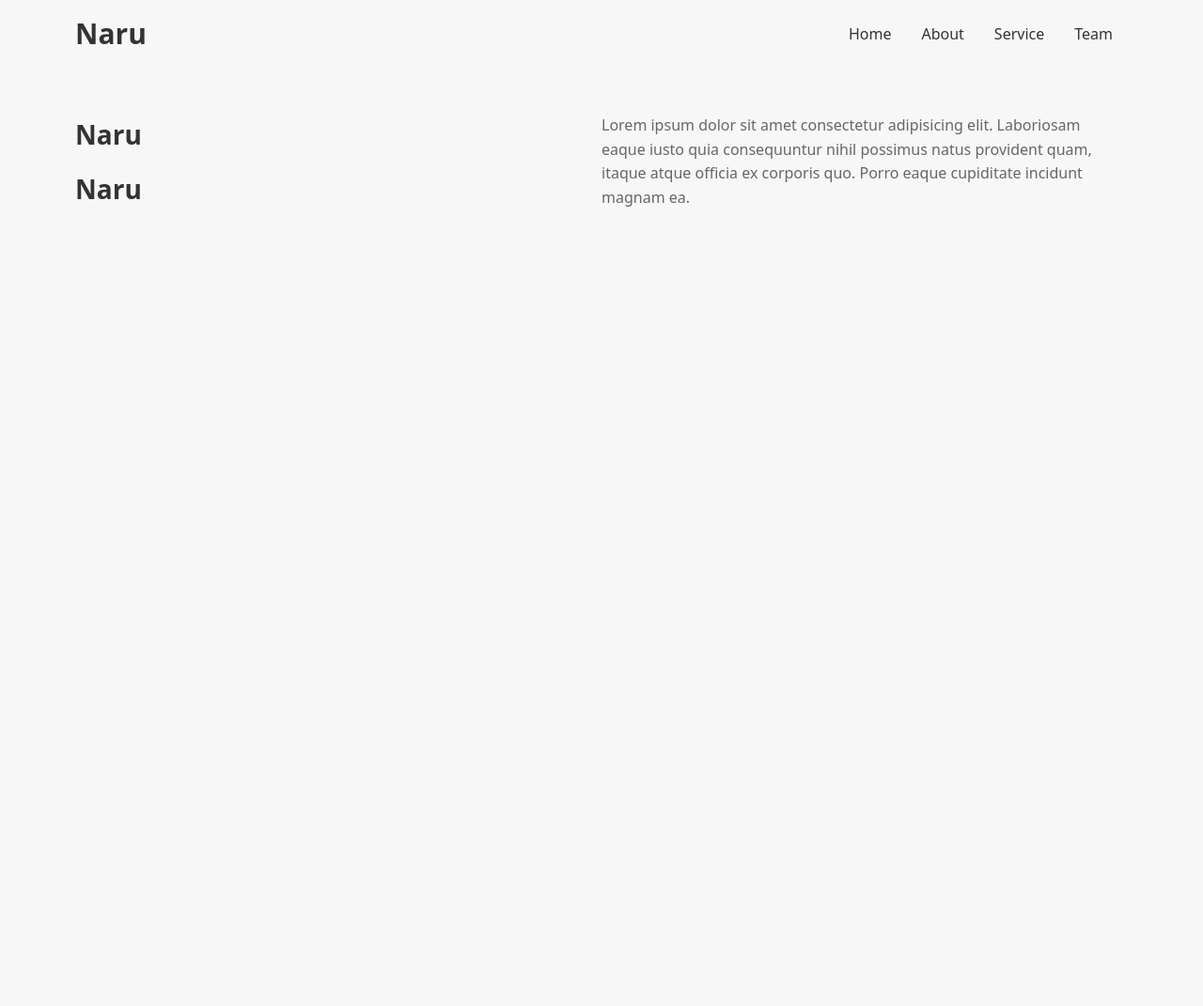
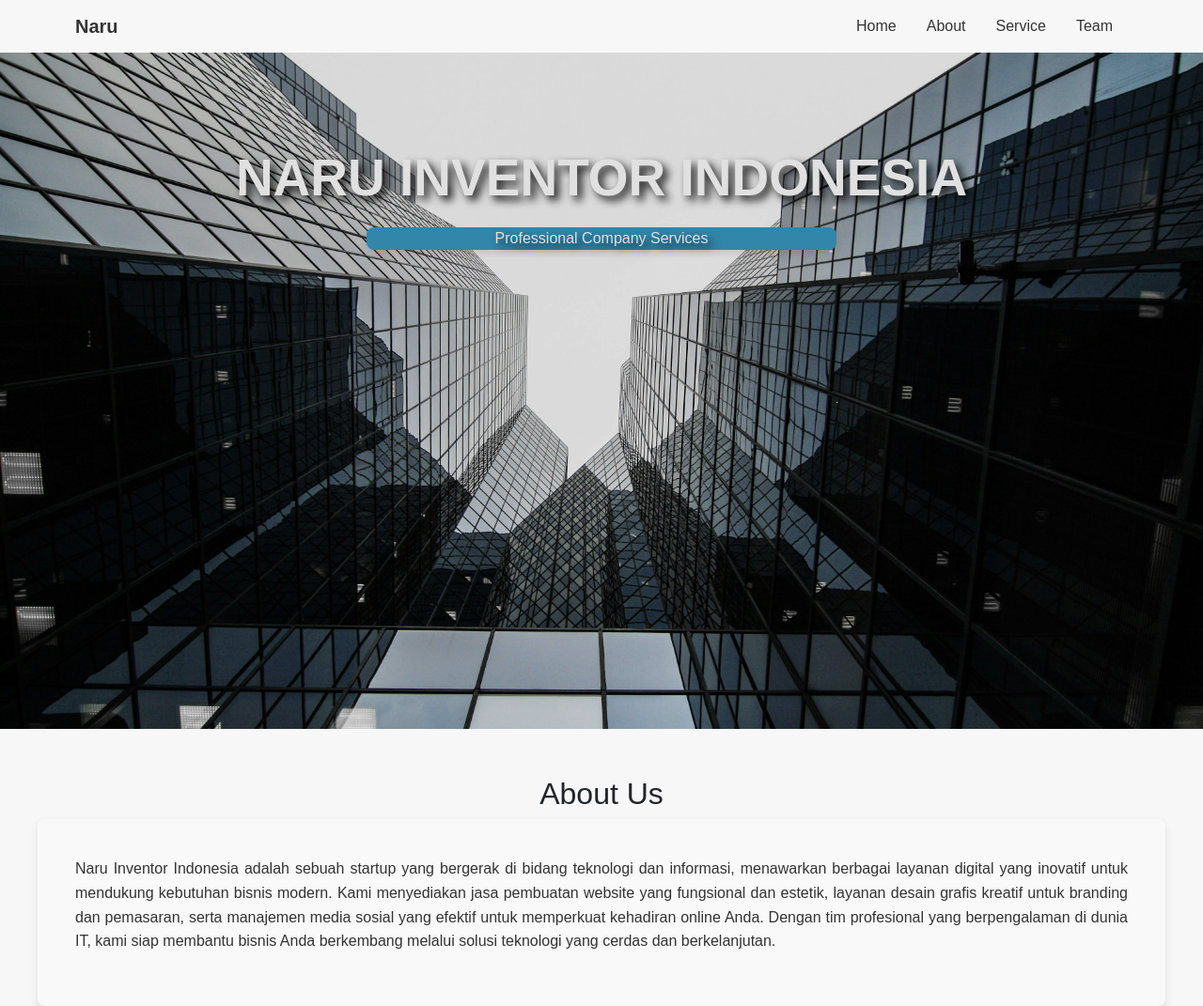
Before and after one commit to MochRizalHrd/naru_comp_profile, a plain HTML site: page index.html in a window 1280 px wide. Shown: the whole page at 94% size. Before the commit the page ends 800 px from the top, so only its background shows below. Drawn offline with nearby package versions, Linux system fonts and the light colour scheme.

Commit message:
update project home dan about

```diff
--- a/assets/css/style.css
+++ b/assets/css/style.css
@@ -2,6 +2,7 @@ body {
   margin: 0;
   padding: 0;
   background-color: #f7f7f8;
+  font-family: Arial, sans-serif;
 }
 
 .navbar {
@@ -16,7 +17,7 @@ body {
 .navbar .navbar-brand {
   color: #333333 !important;
   font-weight: 650;
-  font-size: 30px;
+  font-size: 20px;
 }
 
 .navbar .nav-link {
@@ -28,24 +29,83 @@ body {
   color: #3795bd !important;
 }
 
+/* bagian home */
+
 .konten-satu-text {
-  margin-top: 50px;
-  margin-left: 80px;
-  margin-right: 80px;
-  display: flex; /* Menggunakan flexbox */
-  justify-content: space-between; /* Mengatur jarak antara elemen */
-  align-items: center; /* Menyelaraskan secara vertikal */
+  height: 90vh; /* Tinggi penuh layar */
+  background-image: url("../img/gedung1.jpg"); /* Set background image */
+  background-size: cover; /* Agar gambar menutupi seluruh area */
+  background-position: center; /* Pusatkan gambar */
+  position: relative; /* Memastikan overlay ditempatkan dengan benar */
+  padding: 100px 80px;
+}
+
+.konten-satu-text::before {
+  content: "";
+  position: absolute;
+  top: 0;
+  left: 0;
+  right: 0;
+  bottom: 0;
+  background: rgba(
+    0.2,
+    0.2,
+    0.2,
+    0.1
+  ); /* Overlay gelap dengan transparansi lebih tinggi */
+  z-index: 1; /* Lapisan ini di bawah teks */
+}
+
+.konten-satu-text .text-content {
+  position: relative; /* Menempatkan konten di atas overlay */
+  z-index: 2;
+  padding: 20px; /* Tambahkan padding untuk teks */
 }
 
 .text-1 {
-  font-size: 28px;
-  font-weight: bold;
-  color: #333333;
+  font-size: 55px;
+  font-weight: bold; /* Mengubah ke bold untuk menonjolkan teks */
+  text-transform: uppercase;
+  margin-bottom: 20px;
+  color: #ffffff; /* Warna teks putih */
+  text-shadow: 5px 5px 10px rgba(0, 0, 0, 0.8); /* Bayangan teks yang lebih kuat */
+  text-align: center;
+}
+
+.text-1 p {
+  margin: 0;
+  line-height: 1.2;
+  color: #f9f9f9; /* Warna teks putih */
+  text-shadow: 5px 5px 10px rgba(0, 0, 0, 0.9); /* Bayangan teks yang lebih kuat */
+  font-weight: bold; /* Menambahkan ketebalan pada teks */
 }
 
 .text-2 {
-  font-size: 16px;
-  color: #666666;
-  line-height: 1.6;
-  width: 50%; /* Atur lebar untuk menyesuaikan layout */
+  color: #f9f9f9; /* Warna teks putih */
+  text-shadow: 5px 5px 10px rgba(0, 0, 0, 0.8); /* Bayangan teks yang lebih kuat */
+  text-align: center;
+  background-color: #3795bd;
+  border-radius: 8px;
+  box-shadow: 0px 4px 8px rgba(0, 0, 0, 0.1); /* Memberikan efek bayangan halus di sekitar kotak teks */
+  max-width: 500px; /* Membatasi lebar maksimum agar teks tidak terlalu melebar */
+  margin: 0 auto; /* Mengatur teks agar berada di tengah halaman secara horizontal */
 }
+
+/* bagian about */
+.about-judul {
+  margin-top: 50px;
+  text-align: center;
+}
+
+.about-text {
+  font-size: 16px; /* Sedikit meningkatkan ukuran font untuk keterbacaan */
+  line-height: 1.6; /* Meningkatkan jarak antar baris untuk memberi ruang napas pada teks */
+  text-align: justify; /* Justifikasi untuk teks yang rata kiri dan kanan */
+  color: #333333; /* Warna teks abu-abu gelap yang lebih lembut di mata */
+  padding: 40px; /* Menambahkan padding untuk memberi ruang di sekeliling teks */
+  background-color: #f9f9f9; /* Memberikan latar belakang yang lebih terang agar teks terlihat lebih jelas */
+  border-radius: 8px; /* Membulatkan sudut untuk tampilan lebih modern */
+  box-shadow: 0px 4px 8px rgba(0, 0, 0, 0.1); /* Memberikan efek bayangan halus di sekitar kotak teks */
+  max-width: 1200px; /* Membatasi lebar maksimum agar teks tidak terlalu melebar */
+  margin: 0 auto; /* Mengatur teks agar berada di tengah halaman secara horizontal */
+}
--- a/index.html
+++ b/index.html
@@ -3,7 +3,7 @@
   <head>
     <meta charset="UTF-8" />
     <meta name="viewport" content="width=device-width, initial-scale=1.0" />
-    <title>Document</title>
+    <title>Naru Inventor Indonesia</title>
     <link
       href="https://cdn.jsdelivr.net/npm/bootstrap@5.3.3/dist/css/bootstrap.min.css"
       rel="stylesheet"
@@ -21,10 +21,10 @@
           <a class="navbar-brand" href="#">Naru</a>
           <ul class="nav justify-content-end">
             <li class="nav-item">
-              <a class="nav-link" href="#">Home</a>
+              <a class="nav-link" href="#home">Home</a>
             </li>
             <li class="nav-item">
-              <a class="nav-link" href="#">About</a>
+              <a class="nav-link" href="#about">About</a>
             </li>
             <li class="nav-item">
               <a class="nav-link" href="#">Service</a>
@@ -36,22 +36,37 @@
         </div>
       </nav>
 
-      <!-- konten 1 tex -->
+      <!-- konten 1 teks -->
+
       <div class="konten-satu-text">
         <div class="text-1">
-          <p>Naru</p>
-          <p>Naru</p>
+          <p>Naru Inventor Indonesia</p>
         </div>
         <div class="text-2">
-          <p>
-            Lorem ipsum dolor sit amet consectetur adipisicing elit. Laboriosam
-            eaque iusto quia consequuntur nihil possimus natus provident quam,
-            itaque atque officia ex corporis quo. Porro eaque cupiditate
-            incidunt magnam ea.
-          </p>
+          <p>Professional Company Services</p>
         </div>
       </div>
     </section>
+
+    <section id="about">
+      <div class="about-judul">
+        <h2>About Us</h2>
+      </div>
+      <div class="about-text">
+        <p>
+          Naru Inventor Indonesia adalah sebuah startup yang bergerak di bidang
+          teknologi dan informasi, menawarkan berbagai layanan digital yang
+          inovatif untuk mendukung kebutuhan bisnis modern. Kami menyediakan
+          jasa pembuatan website yang fungsional dan estetik, layanan desain
+          grafis kreatif untuk branding dan pemasaran, serta manajemen media
+          sosial yang efektif untuk memperkuat kehadiran online Anda. Dengan tim
+          profesional yang berpengalaman di dunia IT, kami siap membantu bisnis
+          Anda berkembang melalui solusi teknologi yang cerdas dan
+          berkelanjutan.
+        </p>
+      </div>
+    </section>
+
     <script
       src="https://cdn.jsdelivr.net/npm/bootstrap@5.3.3/dist/js/bootstrap.bundle.min.js"
       integrity="sha384-YvpcrYf0tY3lHB60NNkmXc5s9fDVZLESaAA55NDzOxhy9GkcIdslK1eN7N6jIeHz"
```
Also changed, not shown: assets/img/gedung1.jpg (added).
